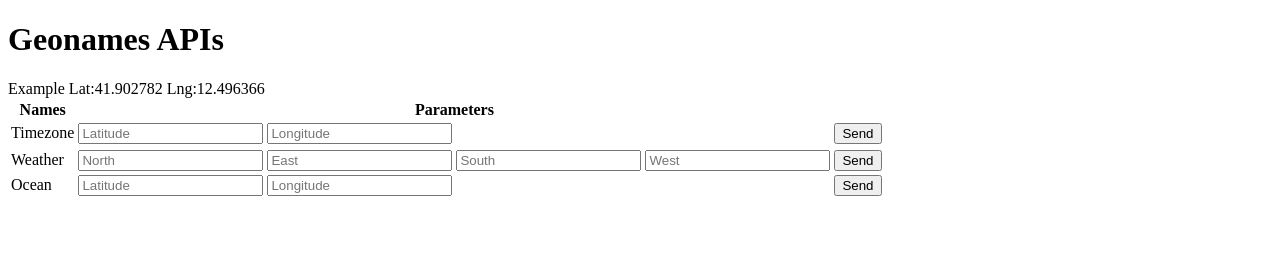
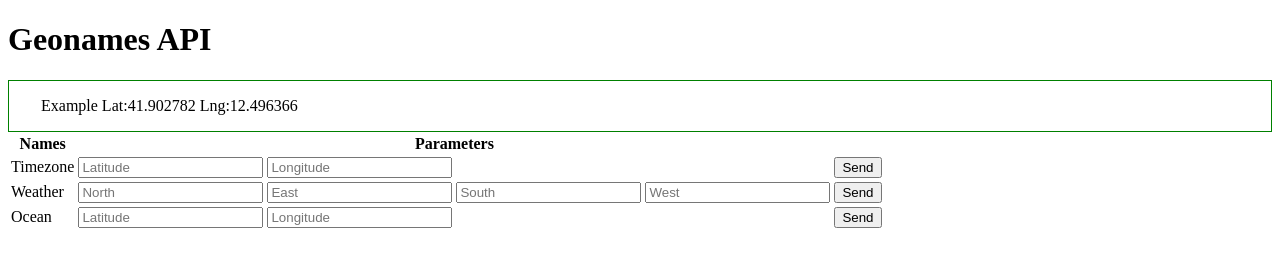
Before and after one commit to Antczh/anthonyHeneghan, a plain HTML site: page task1/index.html in a window 1280 px wide. Drawn offline with Linux system fonts and the light colour scheme.

Commit message:
add styles

```diff
--- /dev/null
+++ b/task1/index.css
@@ -0,0 +1,4 @@
+.example-coordinates {
+    padding: 1rem 2rem;
+    border: 1px solid green;
+}
--- a/task1/index.html
+++ b/task1/index.html
@@ -4,13 +4,16 @@
     <meta charset="UTF-8" />
     <meta http-equiv="X-UA-Compatible" content="IE=edge" />
     <meta name="viewport" content="width=device-width, initial-scale=1.0" />
+    <link rel="stylesheet" href="./index.css">
     <title>Geonames APIs</title>
 
   </head>
   <body>
-    <h1>Geonames APIs</h1>
+    <h1>Geonames API </h1>
 
-    <div>
+    <div> <div class="example-coordinates">
+              Example Lat:41.902782 Lng:12.496366
+            </div>
       <table>
         <thead>
           <tr>
@@ -39,9 +42,7 @@
               />
             </td>
             <td><button id="timezone-send">Send</button></td>
-            <tr>
-              Example Lat:41.902782 Lng:12.496366
-            </tr>
+
           </tr>
           <tr>
             <td>Weather</td>
```
